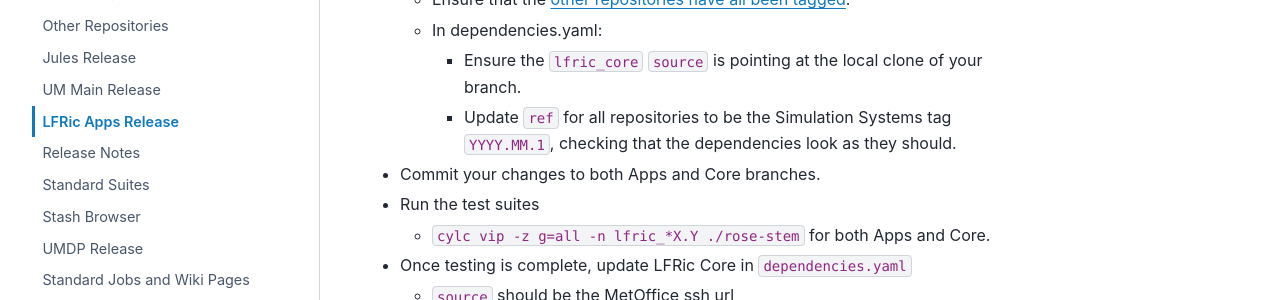
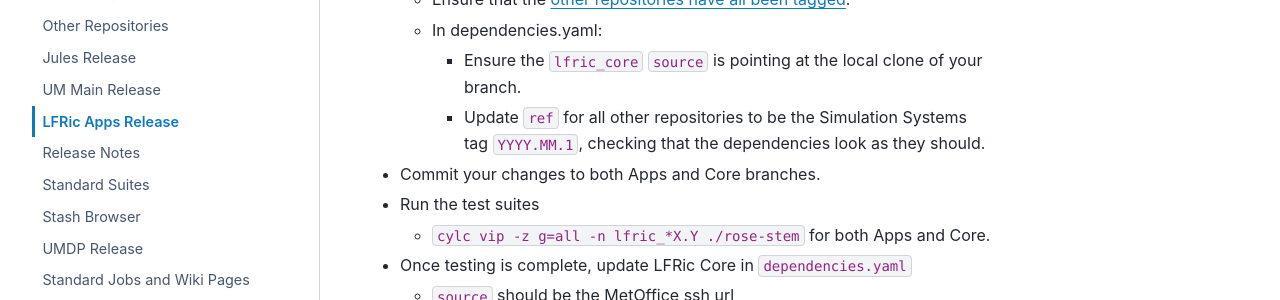
Before and after one commit to MetOffice/simulation-systems, a Sphinx documentation site: the page built from source/Reviewers/releases/lfric_apps_release.rst, in a window 1280 px wide and 900 px high, scrolled down 1384 px. Shown: the part 341-641 px from the top of the window. Built offline with Sphinx 7.4.7 and the PyData theme 0.15.4, drawn with Linux system fonts in a browser that asks for light colours.

Commit message:
add other

```diff
--- a/source/Reviewers/releases/lfric_apps_release.rst
+++ b/source/Reviewers/releases/lfric_apps_release.rst
@@ -72,7 +72,7 @@
 
     * Ensure the ``lfric_core`` ``source`` is pointing at the local clone of
       your branch.
-    * Update ``ref`` for all repositories to be the Simulation Systems tag
+    * Update ``ref`` for all other repositories to be the Simulation Systems tag
       ``YYYY.MM.1``, checking that the dependencies look as they should.
 
 
```
